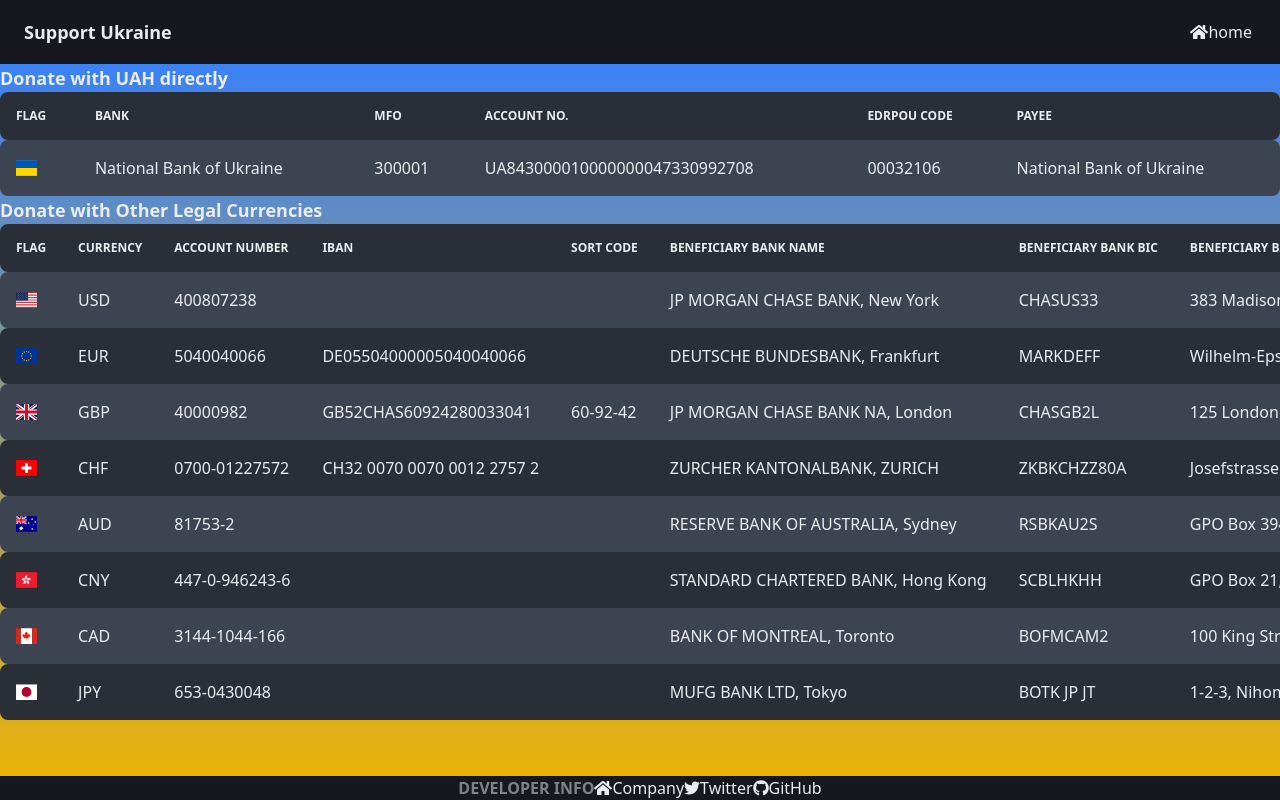
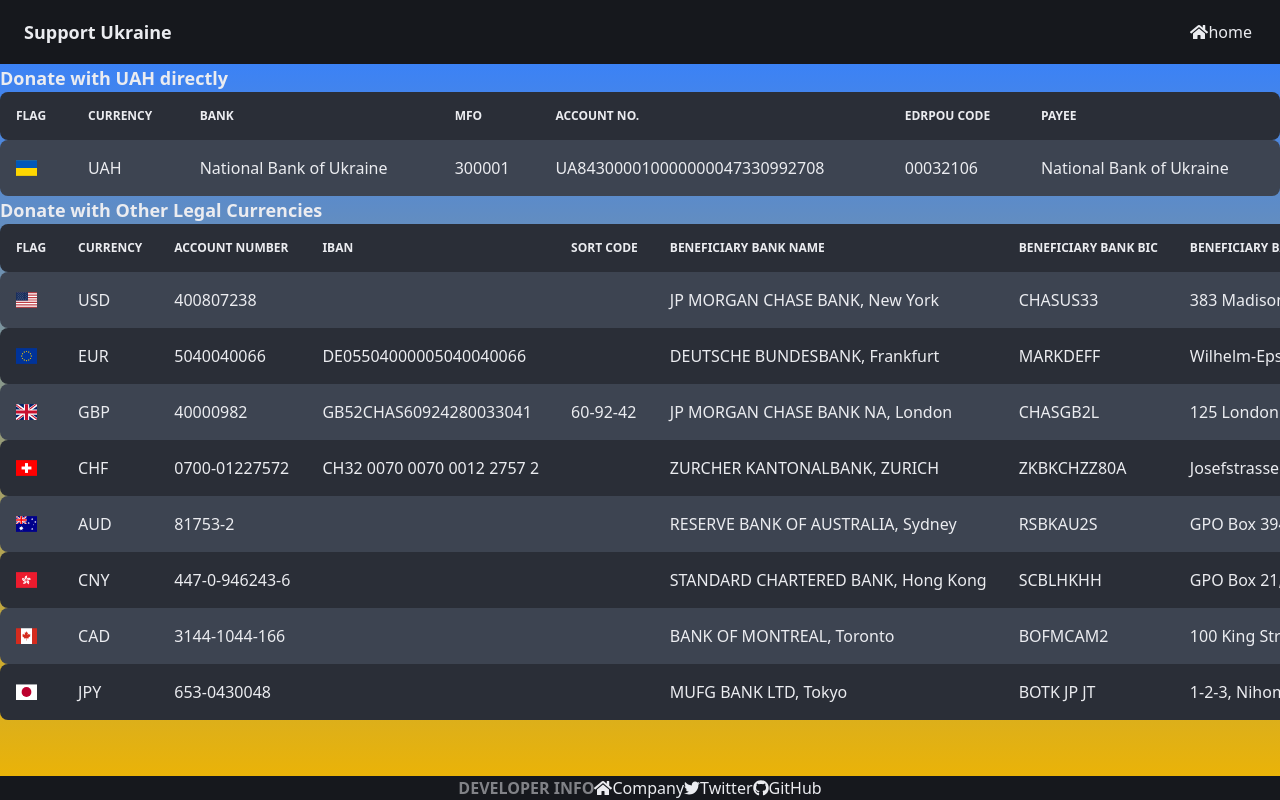
Before and after one commit to next-web-technology/support-ukraine, an Angular app: page / in a window 1280 px wide. Built offline with nearby package versions, Linux system fonts and the light colour scheme; what @angular/fire would draw is missing.

Commit message:
feat: add currency of ukeraine

```diff
--- a/src/app/views/home/home.component.html
+++ b/src/app/views/home/home.component.html
@@ -6,6 +6,7 @@
     <thead>
       <tr>
         <th>Flag</th>
+        <th>Currency</th>
         <th>Bank</th>
         <th>MFO</th>
         <th>Account No.</th>
@@ -18,6 +19,7 @@
         <td>
           <span class="fi fi-ua"></span>
         </td>
+        <td>UAH</td>
         <td>National Bank of Ukraine</td>
         <td>300001</td>
         <td>UA843000010000000047330992708</td>
```
